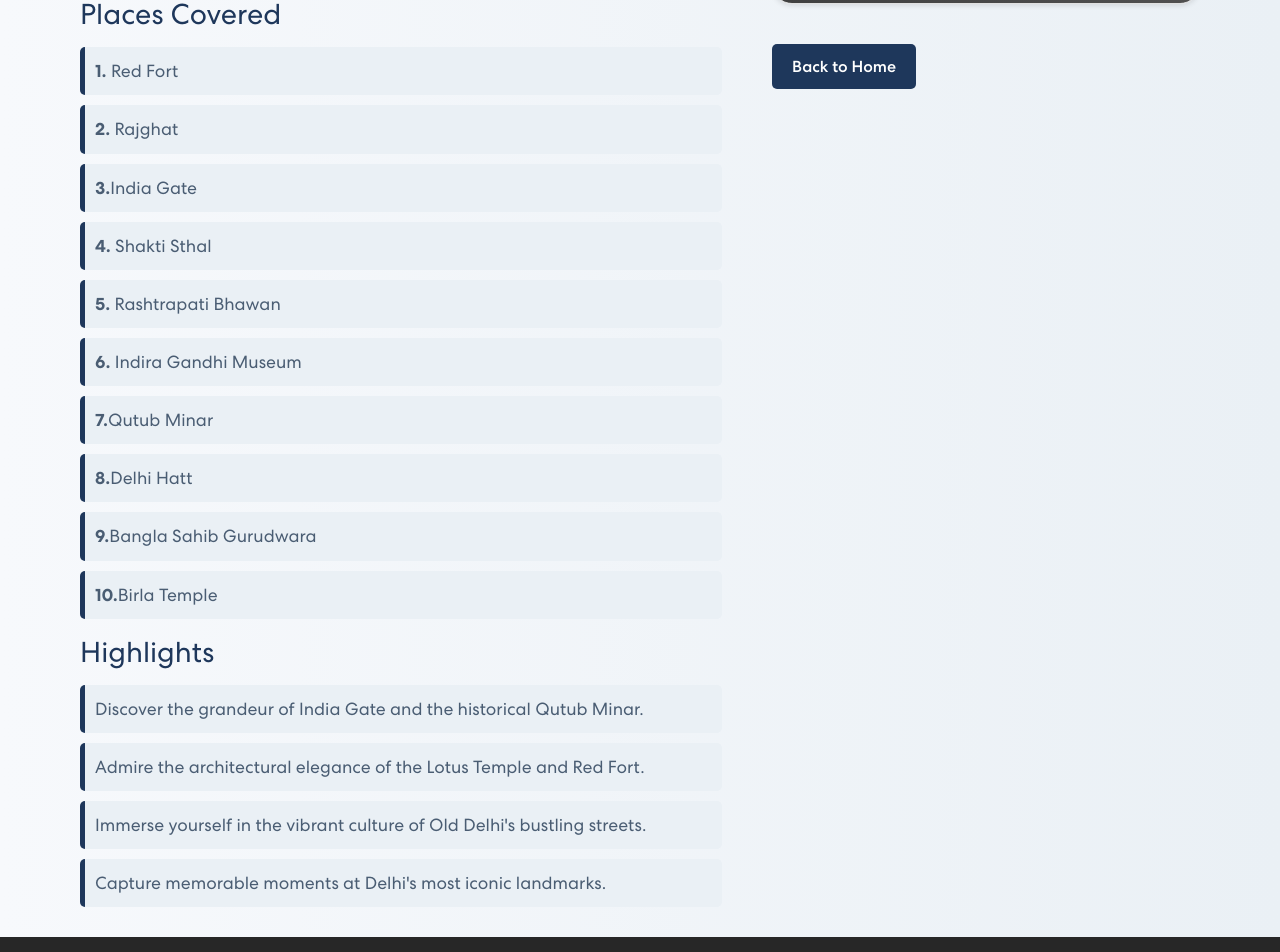
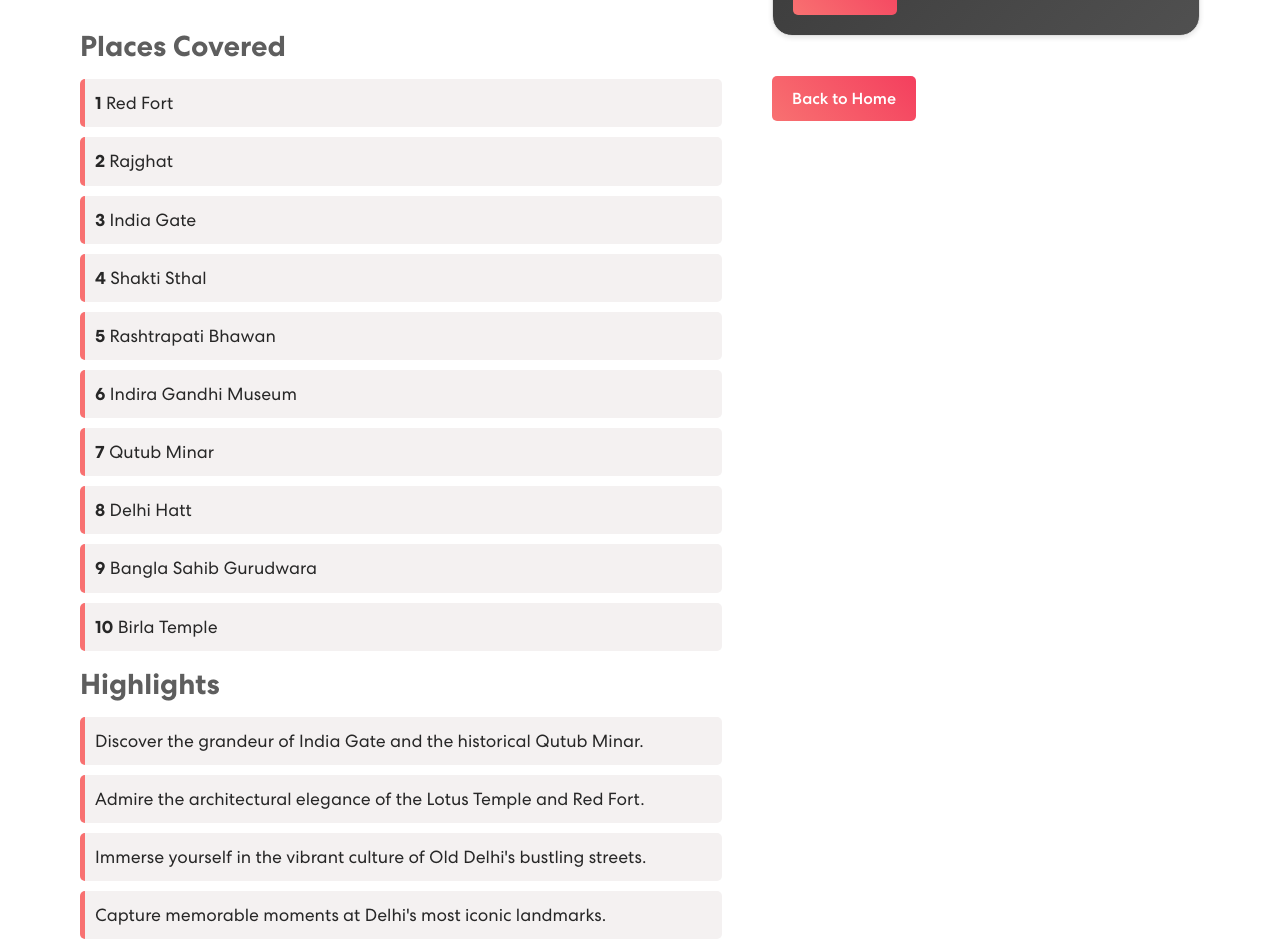
Before and after one commit to yasmalhotraa/ride-bharat-travels, a React (Vite) app: page /delhi-darshan in a window 1280 px wide. Shown: the part 1380-2332 px from the top of the page. Built offline with nearby package versions, Linux system fonts and the light colour scheme.

Commit message:
tour changes made

```diff
--- a/src/components/Styling/App.css
+++ b/src/components/Styling/App.css
@@ -141,13 +141,17 @@
   display: inline-block;
   margin-top: 10px;
   padding: 15px 35px;
-  background-color: #f87171;
+  background: linear-gradient(45deg, #f87171, #f43f5e);
   color: white;
   border-radius: 50px;
   font-size: 1.3rem;
   text-decoration: none;
   transition: background-color 0.3s ease, transform 0.3s ease;
   animation: pulse 2s infinite;
+}
+.contact-btn:hover {
+  background: linear-gradient(45deg, #f43f5e, #f87171);
+  transform: translateY(-5px);
 }
 
 @keyframes pulse {
@@ -160,11 +164,6 @@
   100% {
     transform: scale(1);
   }
-}
-
-.contact-btn:hover {
-  background-color: #9d0208;
-  transform: translateY(-5px);
 }
 .footer-div {
   display: flex;
--- a/src/components/Styling/Navbar.css
+++ b/src/components/Styling/Navbar.css
@@ -190,7 +190,7 @@
   .dropdown-mobile {
     width: 100%;
     flex-direction: column;
-    display: flex;
+
     align-items: left;
     background-color: white;
     color: #272727;
@@ -212,6 +212,8 @@
     padding: 0;
     padding-left: 28px;
     margin: 0;
+    display: flex;
+    align-items: center;
     padding-top: 3px;
     padding-bottom: 3px;
   }
--- a/src/components/Styling/Tour.css
+++ b/src/components/Styling/Tour.css
@@ -8,7 +8,7 @@
 
 /* Main Tour Package Container */
 .tour-package {
-  background: linear-gradient(to right, #f7f9fc, #eaf0f5);
+  background: white;
   box-shadow: 0 4px 10px rgba(0, 0, 0, 0.1);
   display: flex;
   align-items: flex-start;
@@ -23,14 +23,13 @@
 /* Heading and Content Styles */
 .tour-heading h1 {
   font-size: 2.5rem;
+  font-family: "Centra", sans-serif !important;
   text-align: center;
   align-items: center;
   display: flex;
   justify-content: center;
-  padding: 20px;
-  line-height: 3rem;
-  letter-spacing: -0.05em;
-  word-spacing: 0.3em;
+  font-weight: 700;
+  word-spacing: 0.25em;
   text-shadow: 2px 2px 5px rgba(0, 0, 0, 0.9);
   width: 100%;
   height: 40vh;
@@ -151,7 +150,8 @@
 
 .tour-package .content h2 {
   font-size: 1.8rem;
-  color: #1e375b;
+  color: #5e5e5e;
+  font-weight: 700;
   margin-bottom: 10px;
 }
 
@@ -170,12 +170,12 @@
 .tour-package .content ul li {
   font-size: 1.1rem;
   margin-bottom: 10px;
-  background: #eaf0f5;
+  background: #f4f1f1;
   padding: 10px;
   text-align: left;
-  border-left: 5px solid #1e375b;
+  border-left: 5px solid #f87171;
   border-radius: 5px;
-  color: #4a5d73;
+  color: #272727;
 }
 
 /* Image Styling */
@@ -203,7 +203,7 @@
 .back-button {
   display: inline-block;
   padding: 10px 20px;
-  background-color: #1e375b;
+  background: linear-gradient(45deg, #f87171, #f43f5e);
   color: #fff;
   text-decoration: none;
   border-radius: 5px;
@@ -212,7 +212,7 @@
 }
 
 .back-button:hover {
-  background-color: #2b4d6f;
+  background: linear-gradient(45deg, #f43f5e, #f87171);
   transform: scale(1.05);
 }
 
@@ -489,7 +489,7 @@
   .packages-container {
     grid-template-columns: 1fr;
     width: 100%;
-    gap: 45px;
+    gap: 25px;
   }
   #packages h2 {
     margin-bottom: 20px;
--- a/src/components/Styling/bookingform.css
+++ b/src/components/Styling/bookingform.css
@@ -1,10 +1,8 @@
 .booking-form {
-  max-width: 600px;
   padding: 20px;
   margin-bottom: 20px;
   margin-top: 5.7em;
-  background: linear-gradient(135deg, #272727 0%, #3a3a3a 50%, #505050 100%);
-
+  background: linear-gradient(135deg, #272727 20%, #3a3a3a 50%, #505050 100%);
   border: 1px solid #e0e0e0;
   border-radius: 20px;
   box-shadow: 0 2px 5px rgba(0, 0, 0, 0.1);
@@ -71,6 +69,7 @@
 @media (max-width: 768px) {
   .booking-form {
     margin-top: -30px;
+    padding: 25px;
   }
   .date-wrapper {
     display: flex;
--- a/src/components/Styling/index.css
+++ b/src/components/Styling/index.css
@@ -21,7 +21,7 @@
 
 /* HomePage.css */
 body {
-  font-family: 'Courier New', Courier, monospace !important;
+  font-family: "Centra", sans-serif !important;
   margin: 0;
   padding: 0;
 }
--- a/src/components/TourPlans/AgraTour.jsx
+++ b/src/components/TourPlans/AgraTour.jsx
@@ -13,6 +13,34 @@
 import AgraFort2 from "../../assets/Images/Agra_Fort2.jpg";
 
 const images = [TajMahal, AgraFort, AgraFort2, AgraMosque];
+const placesCovered = [
+  { id: 1, name: "Taj Mahal" },
+  { id: 2, name: "Agra Fort" },
+  { id: 3, name: "Krishna Janmabhoomi Temple [Mathura]" },
+  { id: 4, name: "Prem Mandir and Nidhi Van [Vrindavan]" },
+];
+const highlights = [
+  {
+    id: 1,
+    description:
+      "Witness the awe-inspiring Taj Mahal, one of the Seven Wonders of the World.",
+  },
+  {
+    id: 2,
+    description:
+      "Explore the majestic Agra Fort, a UNESCO World Heritage Site.",
+  },
+  {
+    id: 3,
+    description:
+      "Visit the sacred Krishna Janmabhoomi Temple, the birthplace of Lord Krishna.",
+  },
+  {
+    id: 4,
+    description:
+      "Admire the beauty of Prem Mandir, known for its stunning architecture and carvings.",
+  },
+];
 
 function AgraTour() {
   const [currentIndex, setCurrentIndex] = useState(0);
@@ -106,36 +134,19 @@
 
           <h2>Places Covered</h2>
           <ul>
-            <li>
-              <strong>1.</strong> Taj Mahal
-            </li>
-            <li>
-              <strong>2.</strong> Agra Fort
-            </li>
-            <li>
-              <strong>3.</strong> Krishna Janmabhoomi Temple [ Mathura ]
-            </li>
-            <li>
-              <strong>4.</strong> Prem Mandir and Nidhi Van [Vrindavan]
-            </li>
+            <ul>
+              {placesCovered.map((place) => (
+                <li key={place.id}>
+                  <strong>{place.id}</strong> {place.name}
+                </li>
+              ))}
+            </ul>
           </ul>
           <h2>Highlights</h2>
           <ul>
-            <li>
-              Witness the awe-inspiring Taj Mahal, one of the Seven Wonders of
-              the World.
-            </li>
-            <li>
-              Explore the majestic Agra Fort, a UNESCO World Heritage Site.
-            </li>
-            <li>
-              Visit the sacred Krishna Janmabhoomi Temple, the birthplace of
-              Lord Krishna.
-            </li>
-            <li>
-              Admire the beauty of Prem Mandir, known for its stunning
-              architecture and carvings.
-            </li>
+            {highlights.map((desc) => (
+              <li key={desc.id}>{desc.description}</li>
+            ))}
           </ul>
         </div>
         <div id="bookingform" className="image-container section">
--- a/src/components/TourPlans/DelhiDarshan.jsx
+++ b/src/components/TourPlans/DelhiDarshan.jsx
@@ -13,6 +13,39 @@
 import Redfort from "../../assets/Images/RedFort.jpg";
 
 const images = [IndiaGate, Lotustemple, Qutubminar, Redfort];
+const placesCovered = [
+  { id: 1, name: "Red Fort" },
+  { id: 2, name: "Rajghat" },
+  { id: 3, name: "India Gate" },
+  { id: 4, name: "Shakti Sthal" },
+  { id: 5, name: "Rashtrapati Bhawan" },
+  { id: 6, name: "Indira Gandhi Museum" },
+  { id: 7, name: "Qutub Minar" },
+  { id: 8, name: "Delhi Hatt" },
+  { id: 9, name: "Bangla Sahib Gurudwara" },
+  { id: 10, name: "Birla Temple" },
+];
+const highlights = [
+  {
+    id: 1,
+    description:
+      "Discover the grandeur of India Gate and the historical Qutub Minar.",
+  },
+  {
+    id: 2,
+    description:
+      "Admire the architectural elegance of the Lotus Temple and Red Fort.",
+  },
+  {
+    id: 3,
+    description:
+      "Immerse yourself in the vibrant culture of Old Delhi's bustling streets.",
+  },
+  {
+    id: 4,
+    description: "Capture memorable moments at Delhi's most iconic landmarks.",
+  },
+];
 
 function DelhiDarshan() {
   const [currentIndex, setCurrentIndex] = useState(0);
@@ -100,52 +133,17 @@
 
           <h2>Places Covered</h2>
           <ul>
-            <li>
-              <strong>1.</strong> Red Fort
-            </li>
-            <li>
-              <strong>2.</strong> Rajghat
-            </li>
-            <li>
-              <strong>3.</strong>India Gate
-            </li>
-            <li>
-              <strong>4.</strong> Shakti Sthal
-            </li>
-            <li>
-              <strong>5.</strong> Rashtrapati Bhawan
-            </li>
-            <li>
-              <strong>6.</strong> Indira Gandhi Museum
-            </li>
-            <li>
-              <strong>7.</strong>Qutub Minar
-            </li>
-            <li>
-              <strong>8.</strong>Delhi Hatt
-            </li>
-            <li>
-              <strong>9.</strong>Bangla Sahib Gurudwara
-            </li>
-            <li>
-              <strong>10.</strong>Birla Temple
-            </li>
+            {placesCovered.map((place) => (
+              <li key={place.id}>
+                <strong>{place.id}</strong> {place.name}
+              </li>
+            ))}
           </ul>
           <h2>Highlights</h2>
           <ul>
-            <li>
-              Discover the grandeur of India Gate and the historical Qutub
-              Minar.
-            </li>
-            <li>
-              Admire the architectural elegance of the Lotus Temple and Red
-              Fort.
-            </li>
-            <li>
-              Immerse yourself in the vibrant culture of Old Delhi's bustling
-              streets.
-            </li>
-            <li>Capture memorable moments at Delhi's most iconic landmarks.</li>
+            {highlights.map((desc) => (
+              <li key={desc.id}>{desc.description}</li>
+            ))}
           </ul>
         </div>
         <div id="bookingform" className="image-container section">
--- a/src/components/custom/Header.jsx
+++ b/src/components/custom/Header.jsx
@@ -1,5 +1,6 @@
 import React from "react";
 import Sidebar from "./Sidebar";
+import logo from "../../assets/Images/logo.png";
 import { FaInstagram } from "react-icons/fa";
 import { IoLogoFacebook } from "react-icons/io5";
 import { FontAwesomeIcon } from "@fortawesome/react-fontawesome";
@@ -53,11 +54,11 @@
       </div>
 
       {/*  background: url("https://dynamic.tourtravelworld.com/package-images/photo-big/dir_9/240299/70557.jpg");*/}
-      <div className="py-4 bg-white">
+      <div className="bg-white">
         <div className="flex gap-6 p-2 items-center justify-between md:px-20">
           <div className="py-2">
             <Link to="/">
-              <h1 className="text-3xl">LOGO</h1>
+              <img src={logo} alt="logo" className="w-[100px] h-[100px] p-0" />
             </Link>
           </div>
 
```
Also changed, not shown: src/assets/Images/logo.png (added).
